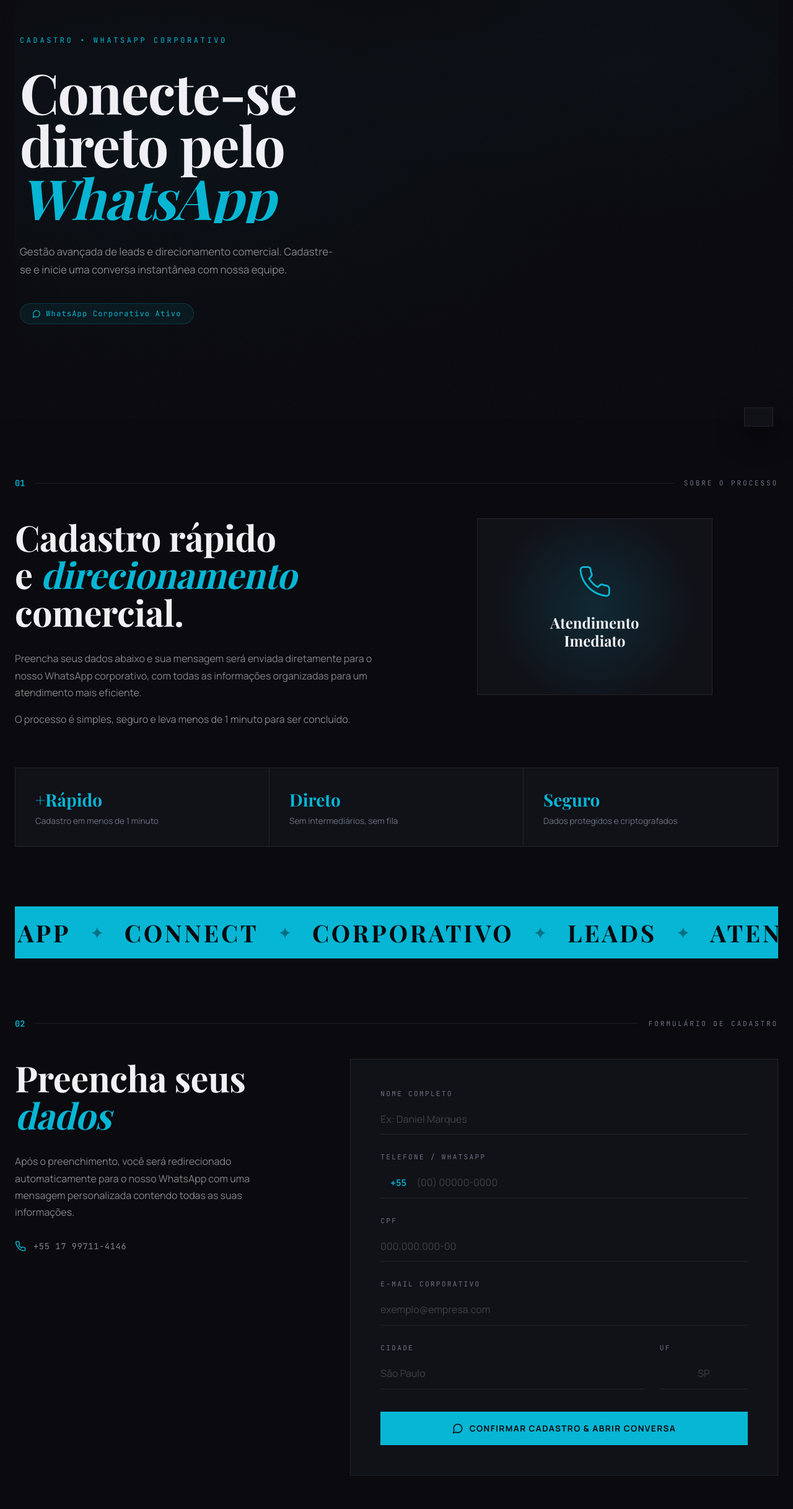
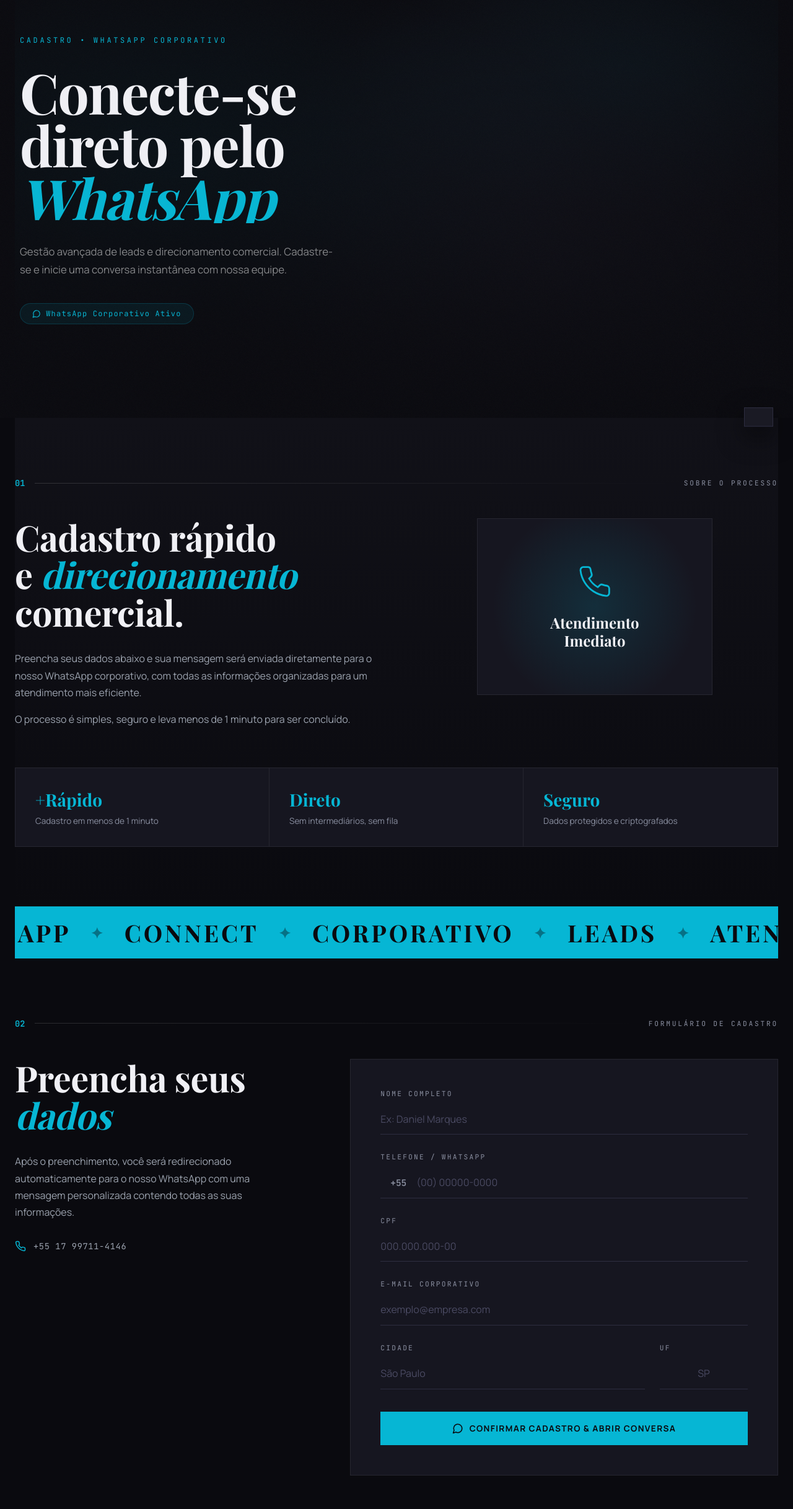
Before and after one commit to Miguelmatheus2705/Sistema.WebPage, a plain HTML site: page System.WebPage/Cadastro Whatsapp.html in a window 1280 px wide. Shown: the part 126-2560 px from the top of the page at 62% size. Drawn offline with nearby package versions, Linux system fonts and the light colour scheme; a web font is replaced by a local one.

Commit message:
style: adicionar mais tons de cinza ao site
- Paleta de cinzas expandida (gray-50 a gray-950)
- Superfícies com camadas de cinza (surface, surface2, surface3, surface4)
- Seção alternada com gradiente cinza sutil
- Tabela com hover em cinza e header destacado
- Stats row com hover cinza
- Labels e placeholders com tons de cinza variados
- DDI com cor neutra cinza em vez de cyan
- Footer com bordas e textos em cinza
- Toast com fundo cinza e borda mais definida
- Section line com gradiente para transição suave

```diff
--- a/System.WebPage/Cadastro Whatsapp.html
+++ b/System.WebPage/Cadastro Whatsapp.html
@@ -39,7 +39,7 @@
         </header>
 
         <!-- ═══════════════ SEÇÃO 01 — SOBRE ═══════════════ -->
-        <section class="section">
+        <section class="section section-alt">
             <div class="section-header">
                 <span class="section-num">01</span>
                 <span class="section-line"></span>
--- a/System.WebPage/styles.css
+++ b/System.WebPage/styles.css
@@ -13,14 +13,32 @@
   --cyan-glow: rgba(6, 182, 212, 0.15);
   --cyan-soft: rgba(6, 182, 212, 0.08);
 
-  --bg: #0a0a0f;
-  --surface: #111118;
-  --surface2: #1a1a24;
-  --border: rgba(255, 255, 255, 0.08);
-  --border-hover: rgba(255, 255, 255, 0.15);
+  --gray-950: #0a0a0f;
+  --gray-900: #111118;
+  --gray-850: #161620;
+  --gray-800: #1a1a24;
+  --gray-750: #1f1f2c;
+  --gray-700: #252535;
+  --gray-650: #2d2d40;
+  --gray-600: #3b3b52;
+  --gray-500: #4b4b63;
+  --gray-400: #6b7280;
+  --gray-350: #8a8fa0;
+  --gray-300: #9ca3af;
+  --gray-200: #c8cdd6;
+  --gray-100: #e2e5eb;
+  --gray-50: #f3f4f6;
+
+  --bg: var(--gray-950);
+  --surface: var(--gray-900);
+  --surface2: var(--gray-800);
+  --surface3: var(--gray-750);
+  --surface4: var(--gray-700);
+  --border: rgba(255, 255, 255, 0.07);
+  --border-hover: rgba(255, 255, 255, 0.14);
 
   --text: #f0f0f5;
-  --muted: #6b7280;
+  --muted: var(--gray-400);
   --muted-light: rgba(255, 255, 255, 0.5);
 
   --error: #f87171;
@@ -67,6 +85,7 @@
   background:
     radial-gradient(ellipse 80% 60% at 20% 50%, rgba(6, 182, 212, 0.08) 0%, transparent 70%),
     radial-gradient(ellipse 60% 50% at 80% 30%, rgba(6, 182, 212, 0.05) 0%, transparent 60%),
+    radial-gradient(circle at 70% 70%, var(--gray-850) 0%, transparent 50%),
     var(--bg);
 }
 
@@ -112,6 +131,9 @@
    SECTIONS (reusable)
    ══════════════════════════════════════════════════════════════ */
 .section { padding: 6rem 0; }
+.section-alt {
+  background: linear-gradient(180deg, var(--gray-900) 0%, var(--gray-950) 100%);
+}
 
 .section-header {
   display: flex; align-items: center; gap: 1rem; margin-bottom: 3rem;
@@ -120,10 +142,10 @@
   font-family: var(--font-mono); font-size: 0.85rem; color: var(--cyan);
   font-weight: 600;
 }
-.section-line { flex: 1; height: 1px; background: var(--border); }
+.section-line { flex: 1; height: 1px; background: linear-gradient(90deg, var(--border-hover), transparent); }
 .section-label {
   font-family: var(--font-mono); font-size: 0.7rem; letter-spacing: 0.25em;
-  text-transform: uppercase; color: var(--muted);
+  text-transform: uppercase; color: var(--gray-350);
 }
 
 .section-title {
@@ -145,7 +167,7 @@
   margin-top: 2rem; display: flex; flex-direction: column; gap: 1rem;
 }
 .about-desc p {
-  font-size: 1rem; line-height: 1.7; color: var(--muted-light);
+  font-size: 1rem; line-height: 1.7; color: var(--gray-300);
 }
 .about-desc p span { color: var(--text); }
 
@@ -153,7 +175,7 @@
 
 .visual-card {
   width: 100%; max-width: 380px; aspect-ratio: 4/3;
-  border: 1px solid var(--border); background: var(--surface);
+  border: 1px solid var(--border); background: var(--gray-850);
   display: flex; align-items: center; justify-content: center;
   position: relative; overflow: hidden;
 }
@@ -176,16 +198,20 @@
 /* ── Stats Row ──────────────────────────────────────────────── */
 .stats-row {
   display: grid; grid-template-columns: repeat(3, 1fr);
-  border: 1px solid var(--border); background: var(--surface);
+  border: 1px solid var(--border); background: var(--gray-850);
 }
-.stat-item { padding: 2rem; border-right: 1px solid var(--border); }
+.stat-item {
+  padding: 2rem; border-right: 1px solid var(--border);
+  transition: background 0.3s;
+}
+.stat-item:hover { background: var(--gray-800); }
 .stat-item:last-child { border-right: none; }
 .stat-value {
   font-family: var(--font-display); font-size: 1.75rem; font-weight: 700;
   color: var(--cyan);
 }
 .stat-desc {
-  margin-top: 0.4rem; font-size: 0.85rem; color: var(--muted);
+  margin-top: 0.4rem; font-size: 0.85rem; color: var(--gray-350);
 }
 
 /* ══════════════════════════════════════════════════════════════
@@ -220,13 +246,13 @@
 }
 
 .form-info-desc {
-  margin-top: 2rem; font-size: 1rem; line-height: 1.7; color: var(--muted-light);
+  margin-top: 2rem; font-size: 1rem; line-height: 1.7; color: var(--gray-300);
   max-width: 400px;
 }
 
 .form-info-link {
   display: inline-flex; align-items: center; gap: 0.75rem; margin-top: 2rem;
-  color: var(--muted-light); text-decoration: none; transition: color 0.3s;
+  color: var(--gray-300); text-decoration: none; transition: color 0.3s;
 }
 .form-info-link:hover { color: var(--cyan); }
 .form-info-link svg { width: 18px; height: 18px; stroke: var(--cyan); }
@@ -235,7 +261,7 @@
 }
 
 .form-panel {
-  background: var(--surface); border: 1px solid var(--border);
+  background: var(--gray-850); border: 1px solid var(--border);
   padding: 3rem;
 }
 
@@ -243,17 +269,17 @@
 
 .field label {
   display: block; font-family: var(--font-mono); font-size: 0.7rem;
-  letter-spacing: 0.2em; text-transform: uppercase; color: var(--muted);
+  letter-spacing: 0.2em; text-transform: uppercase; color: var(--gray-350);
   margin-bottom: 0.6rem;
 }
 
 .field input {
   width: 100%; background: transparent;
-  border: 0; border-bottom: 1px solid var(--border);
+  border: 0; border-bottom: 1px solid var(--gray-650);
   padding: 0.85rem 0; font-family: var(--font-body); font-size: 1rem;
   color: var(--text); outline: none; transition: border-color 0.3s;
 }
-.field input::placeholder { color: rgba(255, 255, 255, 0.2); }
+.field input::placeholder { color: var(--gray-500); }
 .field input:focus { border-color: var(--cyan); }
 
 .field-row { display: grid; grid-template-columns: 3fr 1fr; gap: 1.5rem; }
@@ -262,8 +288,8 @@
 .phone-row { display: flex; align-items: stretch; gap: 0; }
 .ddi {
   display: flex; align-items: center; justify-content: center;
-  border-bottom: 1px solid var(--border); padding: 0 1rem;
-  font-family: var(--font-mono); font-size: 0.9rem; color: var(--cyan);
+  border-bottom: 1px solid var(--gray-650); padding: 0 1rem;
+  font-family: var(--font-mono); font-size: 0.9rem; color: var(--gray-350);
   font-weight: 600; white-space: nowrap;
 }
 .phone-row input { flex: 1; }
@@ -303,6 +329,7 @@
 }
 .db-title-row h3 {
   font-family: var(--font-display); font-size: 1rem; font-weight: 700;
+  color: var(--gray-100);
 }
 .count-badge {
   background: var(--cyan-soft); color: var(--cyan);
@@ -311,15 +338,15 @@
 }
 
 .clear-btn {
-  background: none; border: 1px solid var(--border);
-  color: var(--muted); padding: 0.4rem 0.8rem; border-radius: 4px;
+  background: none; border: 1px solid var(--gray-600);
+  color: var(--gray-350); padding: 0.4rem 0.8rem; border-radius: 4px;
   cursor: pointer; font-family: var(--font-mono); font-size: 0.7rem;
   letter-spacing: 0.05em; text-transform: uppercase; transition: all 0.3s;
 }
 .clear-btn:hover { color: var(--error); border-color: var(--error); }
 
 .table-wrap {
-  background: var(--surface); border: 1px solid var(--border);
+  background: var(--gray-850); border: 1px solid var(--border);
   overflow-x: auto;
 }
 table { width: 100%; border-collapse: collapse; font-size: 0.85rem; min-width: 600px; }
@@ -327,13 +354,16 @@
   padding: 0.9rem 1rem; text-align: left;
   font-family: var(--font-mono); font-size: 0.65rem;
   text-transform: uppercase; letter-spacing: 0.15em;
-  color: var(--muted); border-bottom: 1px solid var(--border);
+  color: var(--gray-350); background: var(--gray-800);
+  border-bottom: 1px solid var(--border);
 }
 td {
   padding: 0.85rem 1rem; border-top: 1px solid var(--border);
-  color: var(--muted-light);
+  color: var(--gray-200);
 }
-td:first-child { color: var(--muted); font-family: var(--font-mono); font-size: 0.75rem; }
+td:first-child { color: var(--gray-400); font-family: var(--font-mono); font-size: 0.75rem; }
+tr { transition: background 0.2s; }
+tr:hover td { background: var(--gray-800); }
 
 .tag-wa {
   display: inline-flex; align-items: center; gap: 0.3rem;
@@ -350,14 +380,14 @@
 .tag-wa:hover svg { fill: var(--bg); }
 
 .empty-row td {
-  text-align: center; color: var(--muted); padding: 3rem 1rem;
+  text-align: center; color: var(--gray-500); padding: 3rem 1rem;
   font-style: italic;
 }
 
 /* ══════════════════════════════════════════════════════════════
    FOOTER
    ══════════════════════════════════════════════════════════════ */
-.footer { padding: 5rem 0 0; margin-top: 4rem; border-top: 1px solid var(--border); }
+.footer { padding: 5rem 0 0; margin-top: 4rem; border-top: 1px solid var(--gray-750); }
 
 .footer-top { margin-bottom: 3rem; }
 .footer-brand {
@@ -366,15 +396,15 @@
 }
 .footer-brand span { color: var(--cyan); }
 .footer-desc {
-  margin-top: 0.8rem; font-size: 0.9rem; color: var(--muted);
+  margin-top: 0.8rem; font-size: 0.9rem; color: var(--gray-400);
   max-width: 400px; line-height: 1.6;
 }
 
 .footer-bottom {
   display: flex; align-items: center; justify-content: space-between;
-  padding: 1.5rem 0; border-top: 1px solid var(--border);
+  padding: 1.5rem 0; border-top: 1px solid var(--gray-750);
   font-family: var(--font-mono); font-size: 0.65rem;
-  letter-spacing: 0.15em; text-transform: uppercase; color: var(--muted);
+  letter-spacing: 0.15em; text-transform: uppercase; color: var(--gray-400);
 }
 
 /* ══════════════════════════════════════════════════════════════
@@ -382,9 +412,9 @@
    ══════════════════════════════════════════════════════════════ */
 .toast {
   position: fixed; bottom: 2rem; right: 2rem;
-  background: var(--surface); border: 1px solid var(--border);
-  padding: 0.9rem 1.4rem; font-size: 0.85rem; color: var(--text);
-  box-shadow: 0 15px 40px rgba(0, 0, 0, 0.5);
+  background: var(--gray-800); border: 1px solid var(--gray-650);
+  padding: 0.9rem 1.4rem; font-size: 0.85rem; color: var(--gray-100);
+  box-shadow: 0 15px 40px rgba(0, 0, 0, 0.6);
   transform: translateY(150%); transition: transform 0.35s ease;
   z-index: 10000;
 }
```
